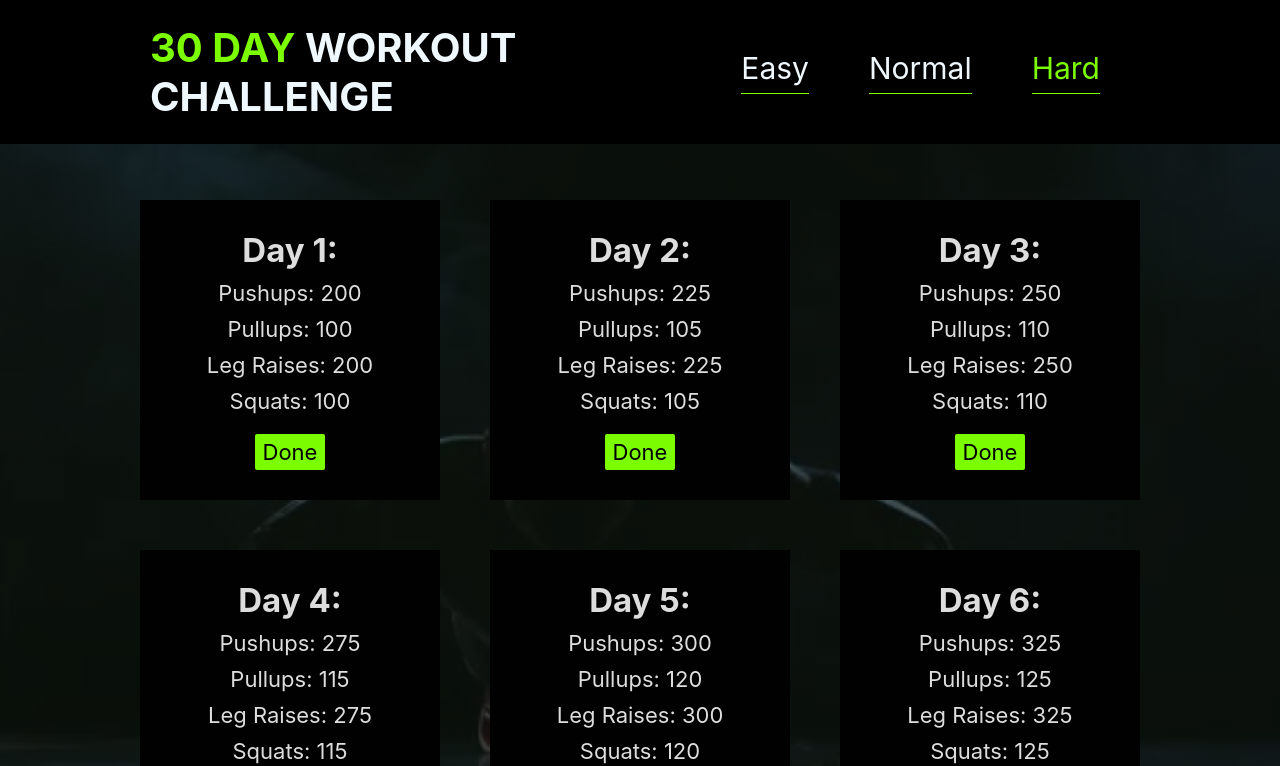
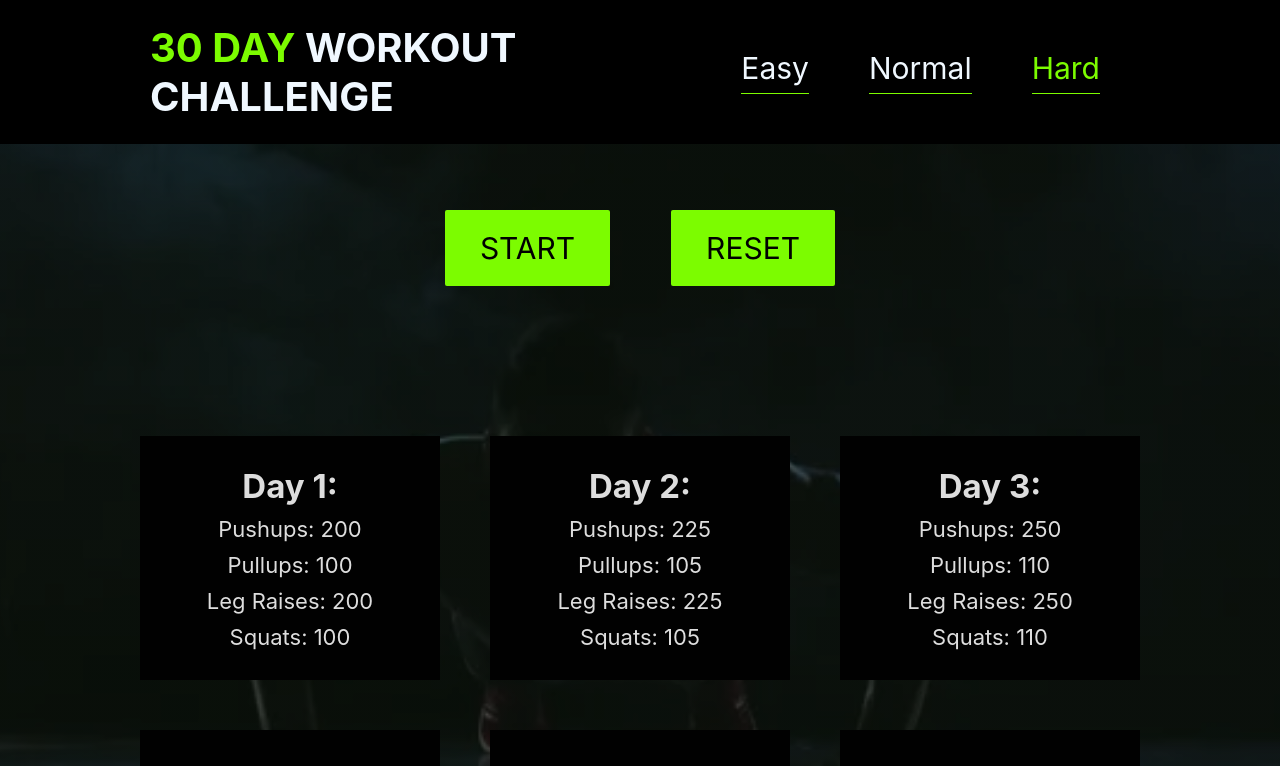
Before and after one commit to xrawvelocity/30dayWorjoutChallenge, a React (Create React App) app: page / in a window 1280 px wide. Shown: the top 766 px of the page. Built offline with nearby package versions, Linux system fonts and the light colour scheme.

Commit message:
meta and title

```diff
--- a/public/index.html
+++ b/public/index.html
@@ -7,7 +7,7 @@
     <meta name="theme-color" content="#000000" />
     <meta
       name="description"
-      content="Web site created using create-react-app"
+      content="Keep yourself accountable"
     />
     <link rel="apple-touch-icon" href="%PUBLIC_URL%/logo192.png" />
     <!--
@@ -24,7 +24,7 @@
       work correctly both with client-side routing and a non-root public URL.
       Learn how to configure a non-root public URL by running `npm run build`.
     -->
-    <title>React App</title>
+    <title>Workout Challenge</title>
   </head>
   <body>
     <noscript>You need to enable JavaScript to run this app.</noscript>
--- a/src/App.js
+++ b/src/App.js
@@ -12,11 +12,12 @@ let ids = JSON.parse(localStorage.getItem("ids"));
 
 if (!ids) ids = [0];
 
+let startTime = localStorage.getItem('startTime')
 
 export default class App extends Component {
   state = {
     difficulty: basicHard,
-    start: true,
+    start: false,
     ids: [...ids]
   };
 
--- a/src/index.css
+++ b/src/index.css
@@ -93,7 +93,7 @@ nav ul {
 }
 
 .main-top {
-  display: none;
+  display: flex;
   flex-direction: column;
   justify-content: center;
   width: 100%;
@@ -145,7 +145,7 @@ nav ul {
   grid-template-columns: repeat(auto-fit, minmax(300px, 300px));
   gap: 3rem 5rem;
   justify-content: center;
-  padding: 20rem 5rem 0;
+  padding: 5rem;
 }
 
 .day {
```
